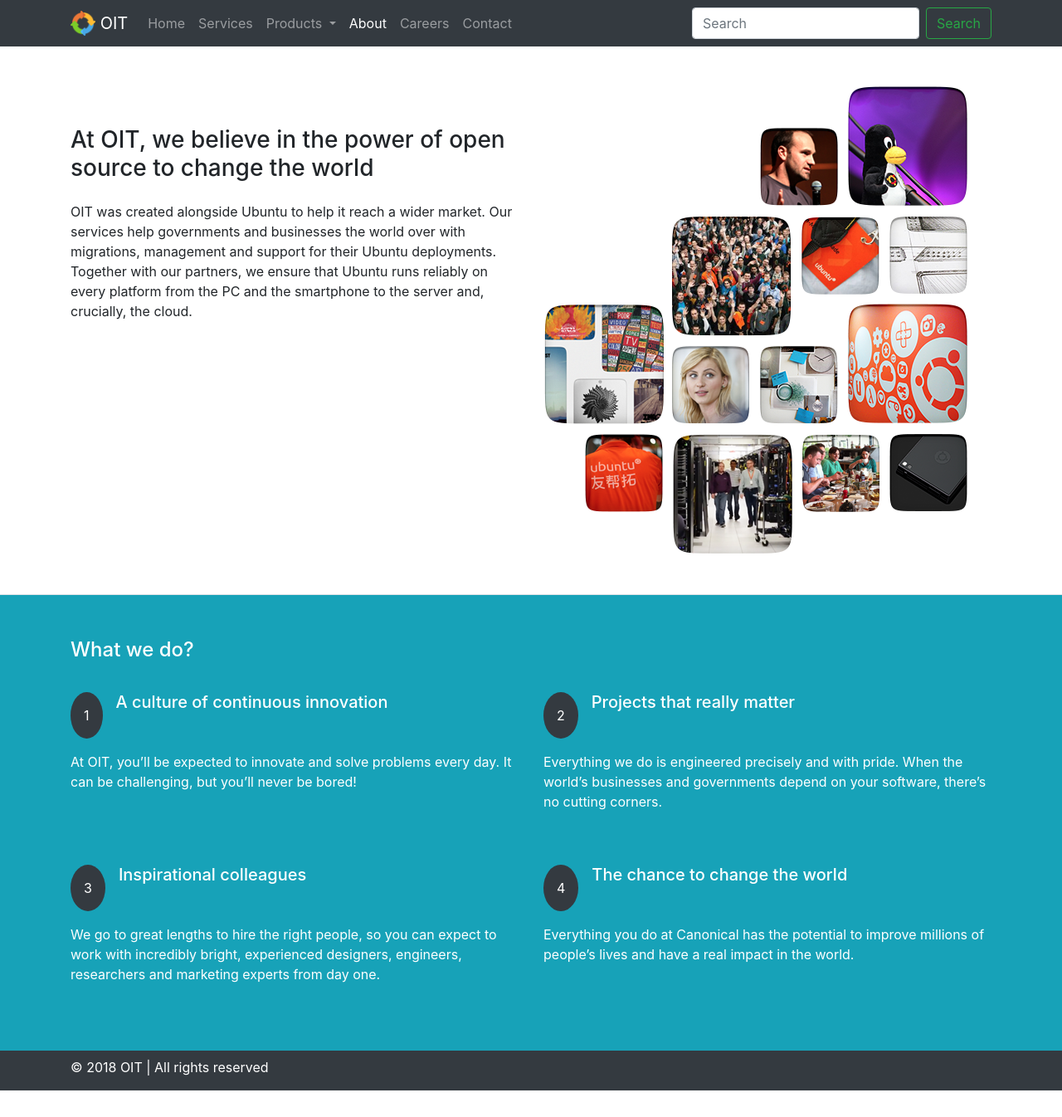
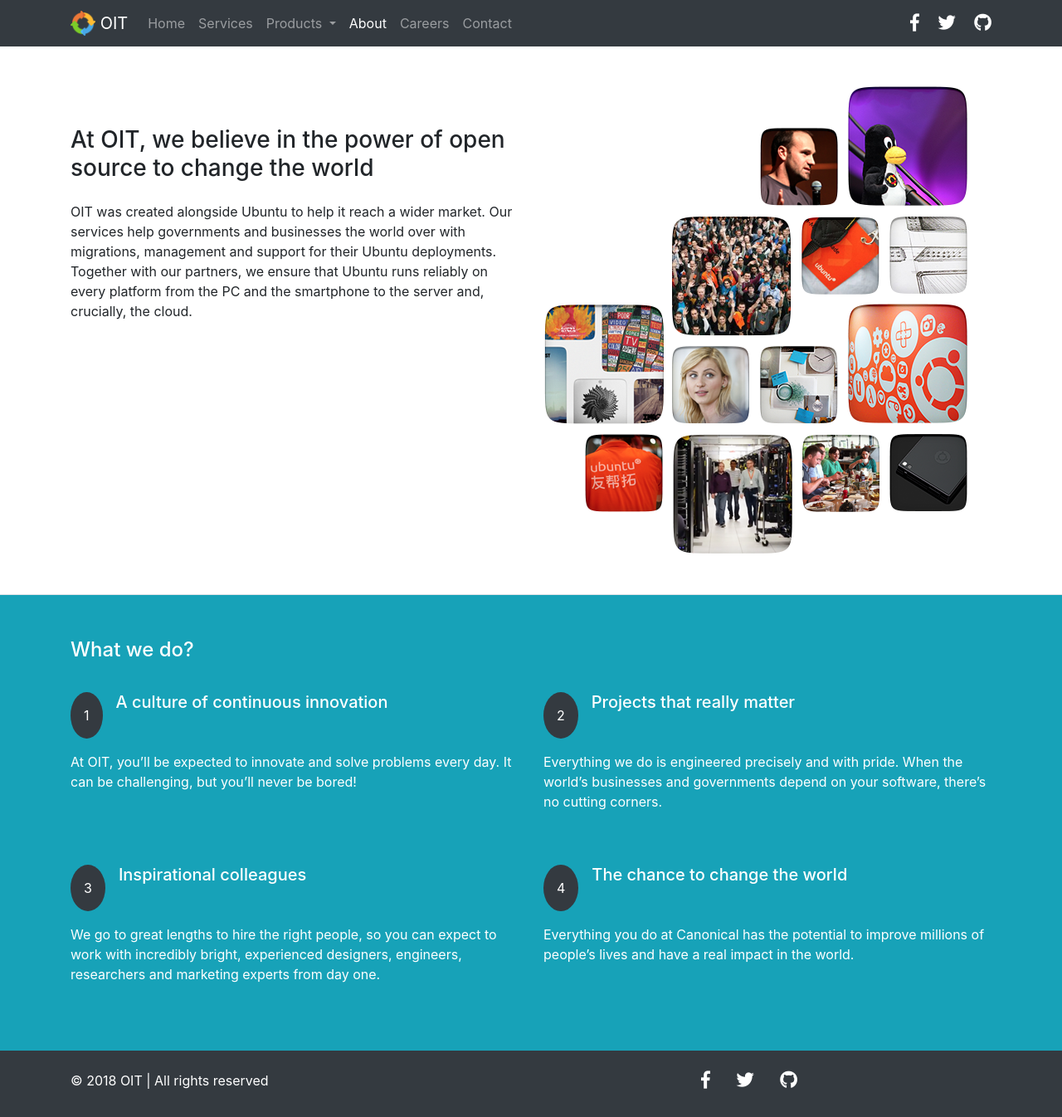
Before and after one commit to navrang-hotel/oit, a Django app: page /base/about/ in a window 1280 px wide. Shown: the whole page at 83% size. Before the commit the page ends 1314 px from the top, so only its background shows below. Run offline with Django 3.2, Linux system fonts and the light colour scheme; some libraries are stand-ins or nearby versions.

Commit message:
Updated navbar and footer

```diff
--- a/base/templates/base/base_generic.html
+++ b/base/templates/base/base_generic.html
@@ -4,16 +4,19 @@
     <!-- meta -->
     <meta charset="utf-8">
     <meta name="viewport" content="width=device-width, initial-scale=1, shrink-to-fit=no">
-    <meta name="description" content="">
+    <meta name="description" content="Software and IT services">
     <!-- /meta -->
 
     <!-- Bootstrap 4.0 -->
     <!-- Bootstrap CSS -->
     <link rel="stylesheet" href="https://stackpath.bootstrapcdn.com/bootstrap/4.1.0/css/bootstrap.min.css" integrity="sha384-9gVQ4dYFwwWSjIDZnLEWnxCjeSWFphJiwGPXr1jddIhOegiu1FwO5qRGvFXOdJZ4" crossorigin="anonymous">
+    <!-- /Bootstrap 4.0 -->
 
-    <!-- Bootstrap 4.0 -->
+    <title>OIT</title>
 
-    <title></title>
+    <!-- Font Awesome -->
+    <link rel="stylesheet" href="https://use.fontawesome.com/releases/v5.0.10/css/all.css" integrity="sha384-+d0P83n9kaQMCwj8F4RJB66tzIwOKmrdb46+porD/OvrJ+37WqIM7UoBtwHO6Nlg" crossorigin="anonymous">
+    <!-- /Font Awesome -->
 
     <!-- Local style sheet -->
     {% load static %}
@@ -62,10 +65,11 @@
                 <a class="nav-link" href="{% url 'base-contact' %}">Contact</a>
               </li>
             </ul>
-            <form class="form-inline my-2 my-lg-0">
-              <input class="form-control mr-sm-2" type="search" placeholder="Search" aria-label="Search">
-              <button class="btn btn-outline-success my-2 my-sm-0" type="submit">Search</button>
-            </form>
+            <a href=""><i class="fab fa-facebook-f fa-lg text-white"></i></a>
+            &nbsp; &nbsp; &nbsp;
+            <a href=""><i class="fab fa-twitter fa-lg text-white"></i></a>
+            &nbsp; &nbsp; &nbsp;
+            <a href=""><i class="fab fa-github fa-lg text-white"></i></a>
           </div>
         </div>
       </nav>
@@ -77,7 +81,7 @@
     </main>
 
     <footer>
-      <div class="bg-dark">
+      <div class="bg-dark py-3">
         <div class="container pt-2">
           <div class="row">
             <div class="col-sm-4">
@@ -86,6 +90,11 @@
             <div class="col-sm-4">
             </div>
             <div class="col-sm-4">
+              <a href=""><i class="fab fa-facebook-f fa-lg text-white"></i></a>
+              &nbsp; &nbsp; &nbsp;
+              <a href=""><i class="fab fa-twitter fa-lg text-white"></i></a>
+              &nbsp; &nbsp; &nbsp;
+              <a href=""><i class="fab fa-github fa-lg text-white"></i></a>
             </div>
           </div>
         </div>
```
